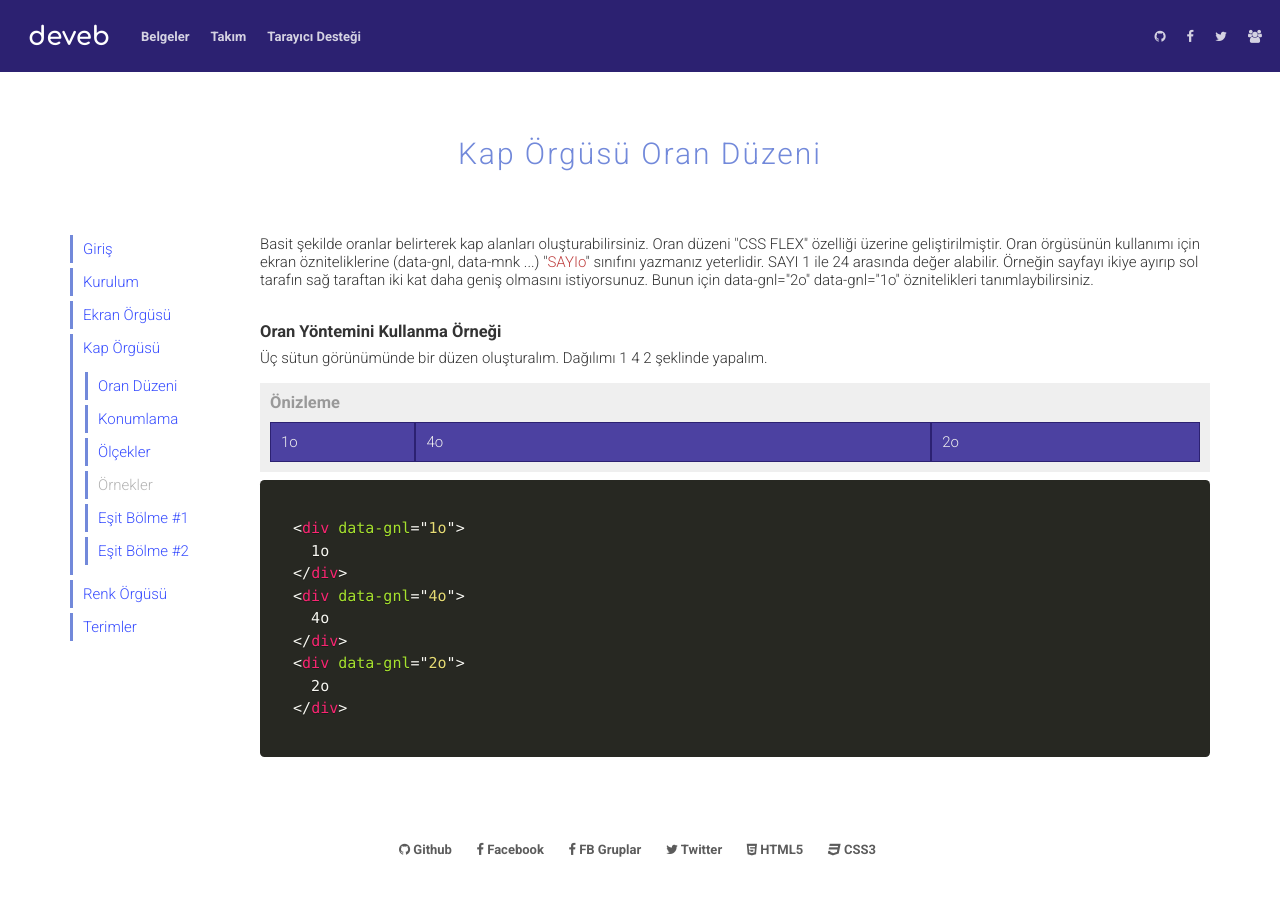
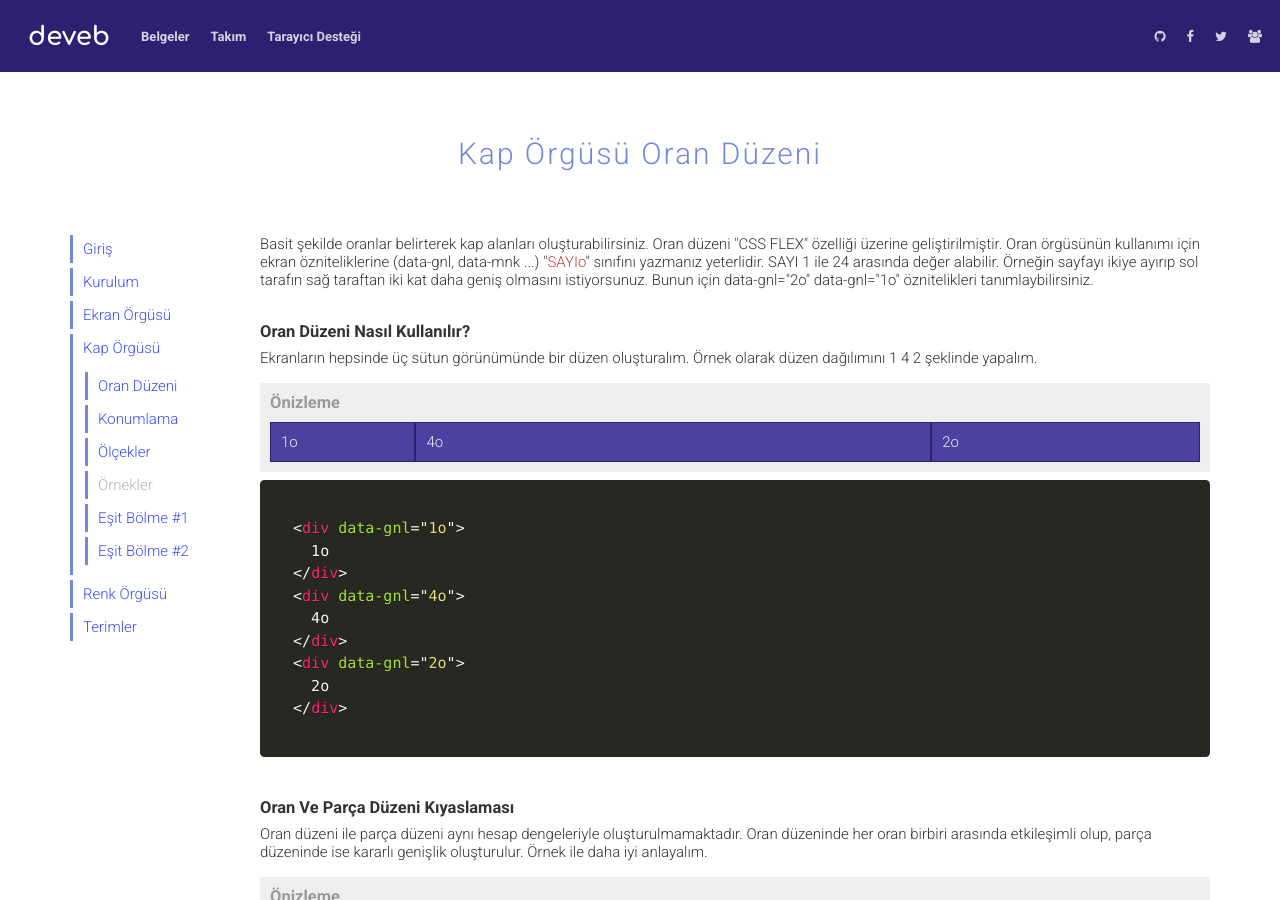
Before and after one commit to data-deveb/data-deveb.github.io, a Jekyll site: the page built from belgeler/kap-orgusu/oran-duzeni.html, in a window 1280 px wide and 900 px high. Built offline with Jekyll 4.4.1, drawn with Linux system fonts in a browser that asks for light colours; some of the changed text lies outside the part shown.

Commit message:
Güncelleme

```diff
--- a/belgeler/kap-orgusu/oran-duzeni.html
+++ b/belgeler/kap-orgusu/oran-duzeni.html
@@ -10,8 +10,8 @@
   </style>
   <p>Basit şekilde oranlar belirterek kap alanları oluşturabilirsiniz. Oran düzeni "CSS FLEX" özelliği üzerine geliştirilmiştir. Oran örgüsünün kullanımı için ekran özniteliklerine (data-gnl, data-mnk ...) "<span data-metin="ana">SAYIo</span>" sınıfını yazmanız yeterlidir. SAYI 1 ile 24 arasında değer alabilir. Örneğin sayfayı ikiye ayırıp sol tarafın sağ taraftan iki kat daha geniş olmasını istiyorsunuz. Bunun için data-gnl="2o" data-gnl="1o" öznitelikleri tanımlaybilirsiniz.</p>
 
-  <h3>Oran Yöntemini Kullanma Örneği</h3>
-  <p>Üç sütun görünümünde bir düzen oluşturalım. Dağılımı 1 4 2 şeklinde yapalım.</p>
+  <h3>Oran Düzeni Nasıl Kullanılır?</h3>
+  <p>Ekranların hepsinde üç sütun görünümünde bir düzen oluşturalım. Örnek olarak düzen dağılımını 1 4 2 şeklinde yapalım.</p>
   <p></p>
   <div data-gnl="1 1p" class="önizleme">
     <h3>Önizleme</h3>
@@ -37,3 +37,57 @@
   &lt;/div&gt;
   </code></pre>
   <p></p>
+
+  <h3>Oran Ve Parça Düzeni Kıyaslaması</h3>
+  <p>Oran düzeni ile parça düzeni aynı hesap dengeleriyle oluşturulmamaktadır. Oran düzeninde her oran birbiri arasında etkileşimli olup, parça düzeninde ise kararlı genişlik oluşturulur. Örnek ile daha iyi anlayalım.</p>
+  <p></p>
+  <div data-gnl="1 1p" class="önizleme">
+    <h3>Önizleme</h3>
+    <div data-gnl="1 1p">
+      <div data-gnl="1o">
+        1o
+      </div>
+      <div data-gnl="4o">
+        4o
+      </div>
+      <div data-gnl="2o">
+        2o
+      </div>
+    </div>
+    <div data-gnl="1 1p">
+      <div data-gnl="1 7p">
+        1 7p
+      </div>
+      <div data-gnl="4 7p">
+        4 7p
+      </div>
+      <div data-gnl="2 7p">
+        2 7p
+      </div>
+    </div>
+  </div>
+  <pre data-gnl="1 1p"><code class="language-html">
+  &lt;div data-gnl=&quot;1 1p&quot;&gt;
+    &lt;div data-gnl=&quot;1o&quot;&gt;
+      1o
+    &lt;/div&gt;
+    &lt;div data-gnl=&quot;4o&quot;&gt;
+      4o
+    &lt;/div&gt;
+    &lt;div data-gnl=&quot;2o&quot;&gt;
+      2o
+    &lt;/div&gt;
+  &lt;/div&gt;
+  &lt;div data-gnl=&quot;1 1p&quot;&gt;
+    &lt;div data-gnl=&quot;1 7p&quot;&gt;
+      1 7p
+    &lt;/div&gt;
+    &lt;div data-gnl=&quot;4 7p&quot;&gt;
+      4 7p
+    &lt;/div&gt;
+    &lt;div data-gnl=&quot;2 7p&quot;&gt;
+      2 7p
+    &lt;/div&gt;
+  &lt;/div&gt;
+  </code></pre>
+  <p></p>
```
